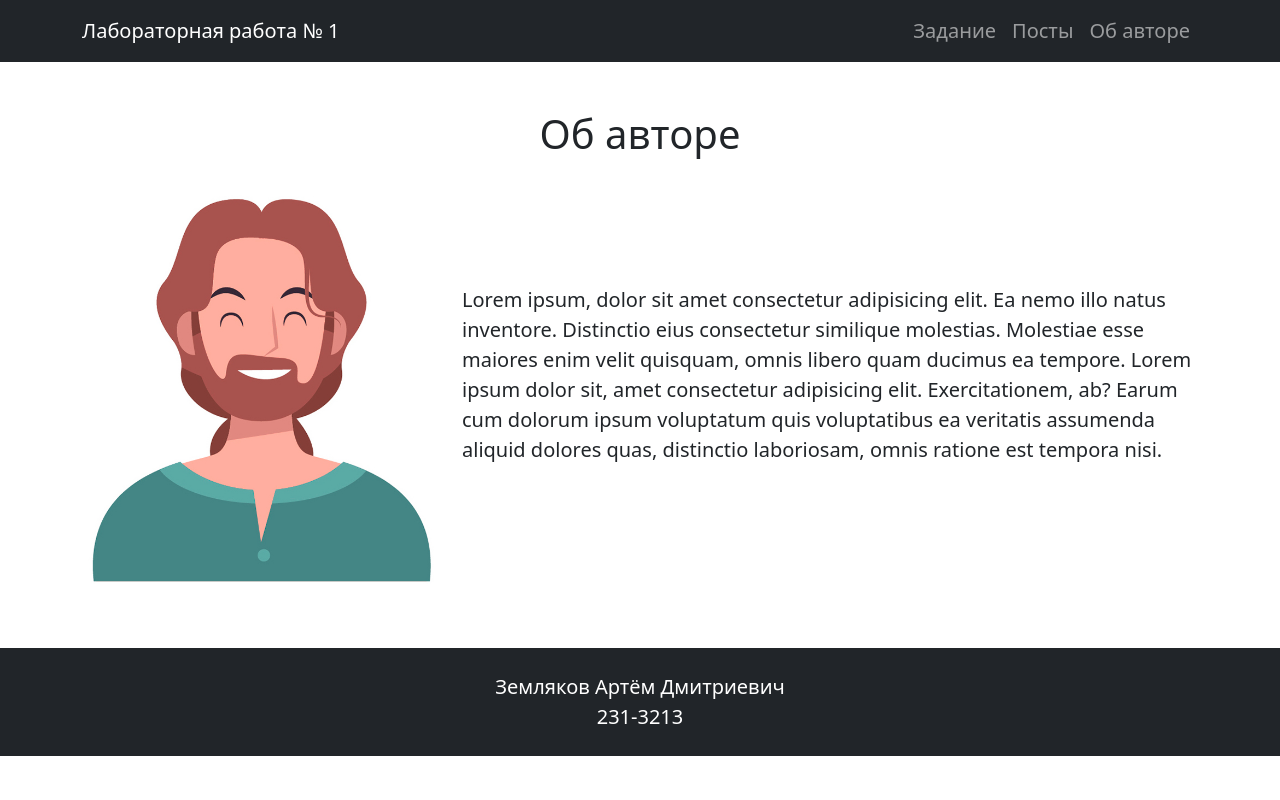
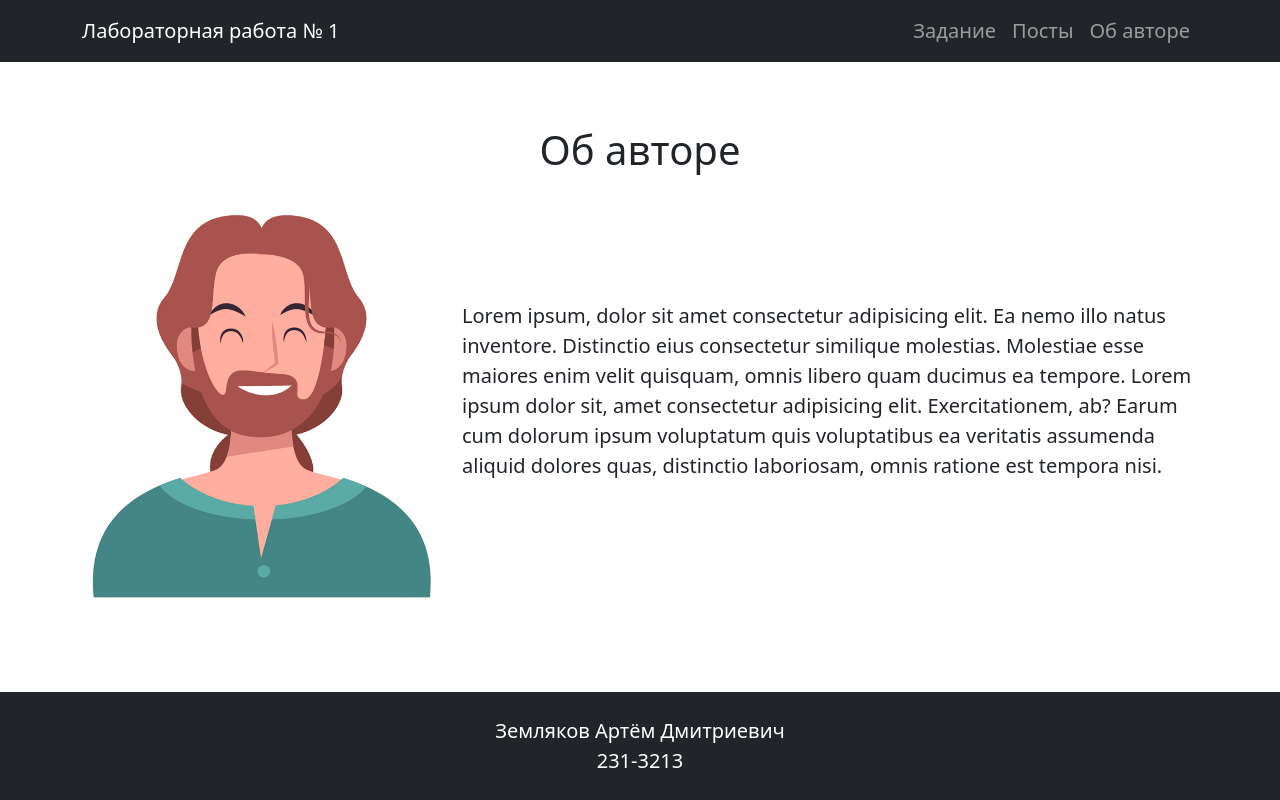
Before and after one commit to bibo555/Zemlyakov-web-deb-2025-2, a Flask app: page /about in a window 1280 px wide. Run offline with Flask 2, Linux system fonts and the light colour scheme.

Commit message:
Update styles.css

```diff
--- a/lab1_1/app/static/styles.css
+++ b/lab1_1/app/static/styles.css
@@ -1,7 +1,19 @@
 body {
     font-size: 1.25rem;
+    display: flex;
+    flex-direction: column;
+    min-height: 100vh;
+}
+
+main {
+    flex: 1;
 }
 
 .avatar {
     max-width: 100%;
+    height: auto;
 }
+
+footer {
+    margin-top: auto;
+}
```
